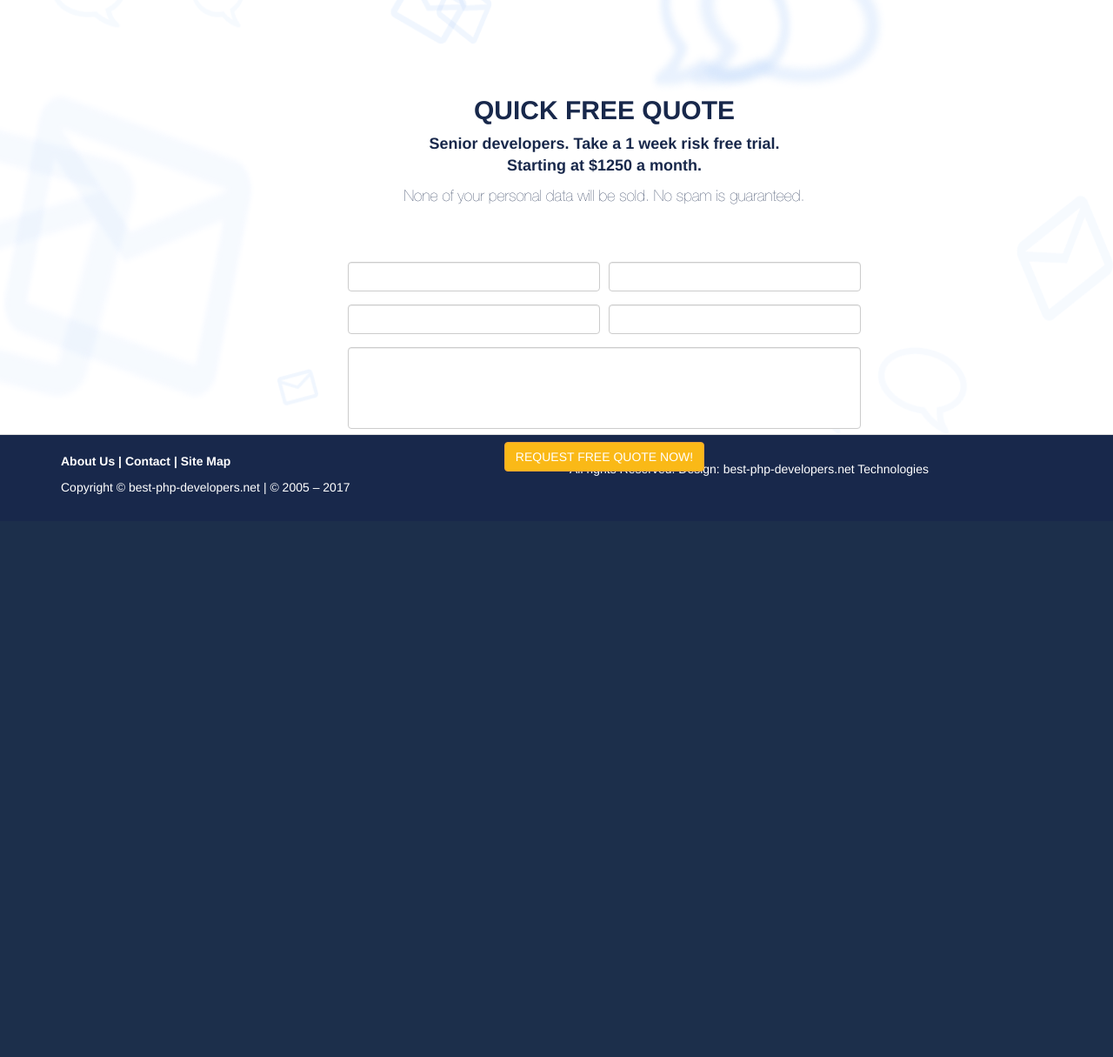
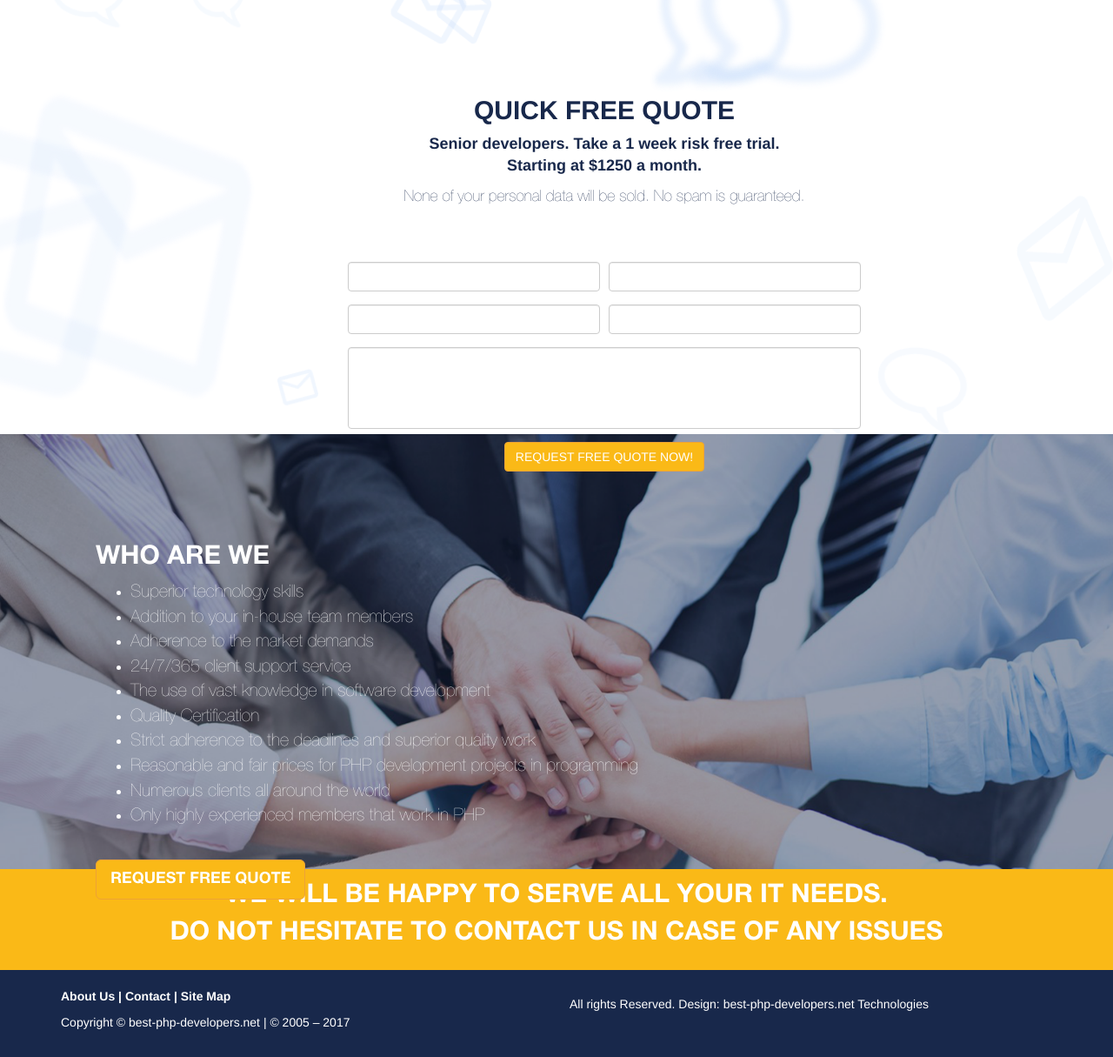
Before and after one commit to SG-Poul/best-php-developers, a Yii app: template views/site/index.php in a window 1280 px wide. Shown: the part 1466-2681 px from the top of the page at 87% size. Before the commit the page ends 2034 px from the top, so only its background shows below. Run offline with PHP 8.4 and a stand-in for Yii, Linux system fonts and the light colour scheme; the template is opened without the code that fills it, so the values that code supplies are empty; form fields are guessed from the names that the template uses; some libraries are stand-ins or nearby versions.

Commit message:
finish home page content

```diff
--- a/views/site/index.php
+++ b/views/site/index.php
@@ -119,3 +119,30 @@ $this->title = 'Best PHP developers';
         <?php ActiveForm::end(); ?>
     </div>
 </div>
+
+<div class="main-about">
+    <img src="/img/main_about_bg.png">
+    <div class="content">
+        <h2><strong>WHO ARE WE</strong></h2>
+        <ul>
+            <li>Superior technology skills</li>
+            <li>Addition to your in-house team members</li>
+            <li>Adherence to the market demands</li>
+            <li>24/7/365 client support service</li>
+            <li>The use of vast knowledge in software development</li>
+            <li>Quality Certification</li>
+            <li>Strict adherence to the deadlines and superior quality work</li>
+            <li>Reasonable and fair prices for PHP development projects in programming</li>
+            <li>Numerous clients all around the world</li>
+            <li>Only highly experienced members that work in PHP</li>
+        </ul>
+        <p style="font-size: 20px; padding-top: 25px"><a class="btn btn-lg btn-warning" href="#">REQUEST FREE QUOTE</a></p>
+    </div>
+</div>
+
+<div class="main-orange">
+    <div class="container">
+        <p>WE WILL BE HAPPY TO SERVE ALL YOUR IT NEEDS.<br>
+        DO NOT HESITATE TO CONTACT US IN CASE OF ANY ISSUES</p>
+    </div>
+</div>
--- a/web/css/site.css
+++ b/web/css/site.css
@@ -30,7 +30,6 @@ body {
 .footer {
     height: 60px;
     background-color: #f5f5f5;
-    border-top: 1px solid #ddd;
     padding-top: 20px;
 }
 
@@ -403,7 +402,7 @@ a.desc:after {
     height: 500px;
 }
 
-.main-hire .btn-warning, .main-form .btn-warning {
+.main-hire .btn-warning, .main-form .btn-warning, .main-about .btn-warning {
     background-color: #fab917;
 }
 
@@ -489,3 +488,39 @@ a.desc:after {
 .main-form .btn-warning {
     background-color: #fab917;
 }
+
+.main-about .content {
+    font-size: 20px;
+    color: #ffffff;
+    height: 460px;
+    font-family: Helvetical;
+    z-index:100;
+    position:absolute;
+    top:2070px;
+}
+
+.main-about img {
+    background-image: url("/img/main_hire_bg.png");
+    background-repeat: no-repeat;
+    background-position: center;
+    background-size: cover;
+    width: 100%;
+    height: 500px;
+}
+
+.main-about .btn-warning {
+    background-color: #fab917;
+}
+
+.main-about ul {
+    font-family: Helvetical-light;
+}
+
+.main-orange {
+    font-family: Helvetical;
+    background-color: #fab917;
+    text-align: center;
+    color: #ffffff;
+    font-size: 30px;
+    padding: 10px;
+}
```
Also changed, not shown: web/img/main_about_bg.png (added).
